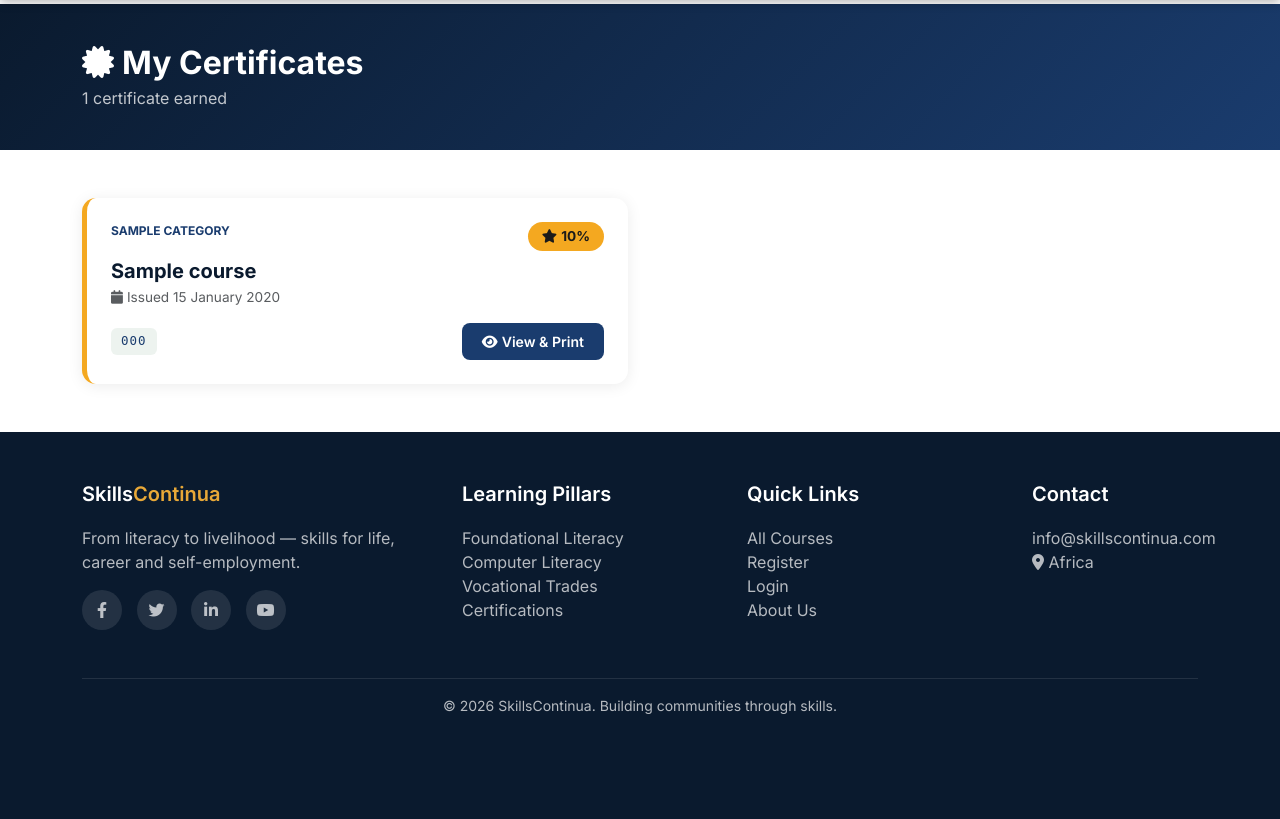
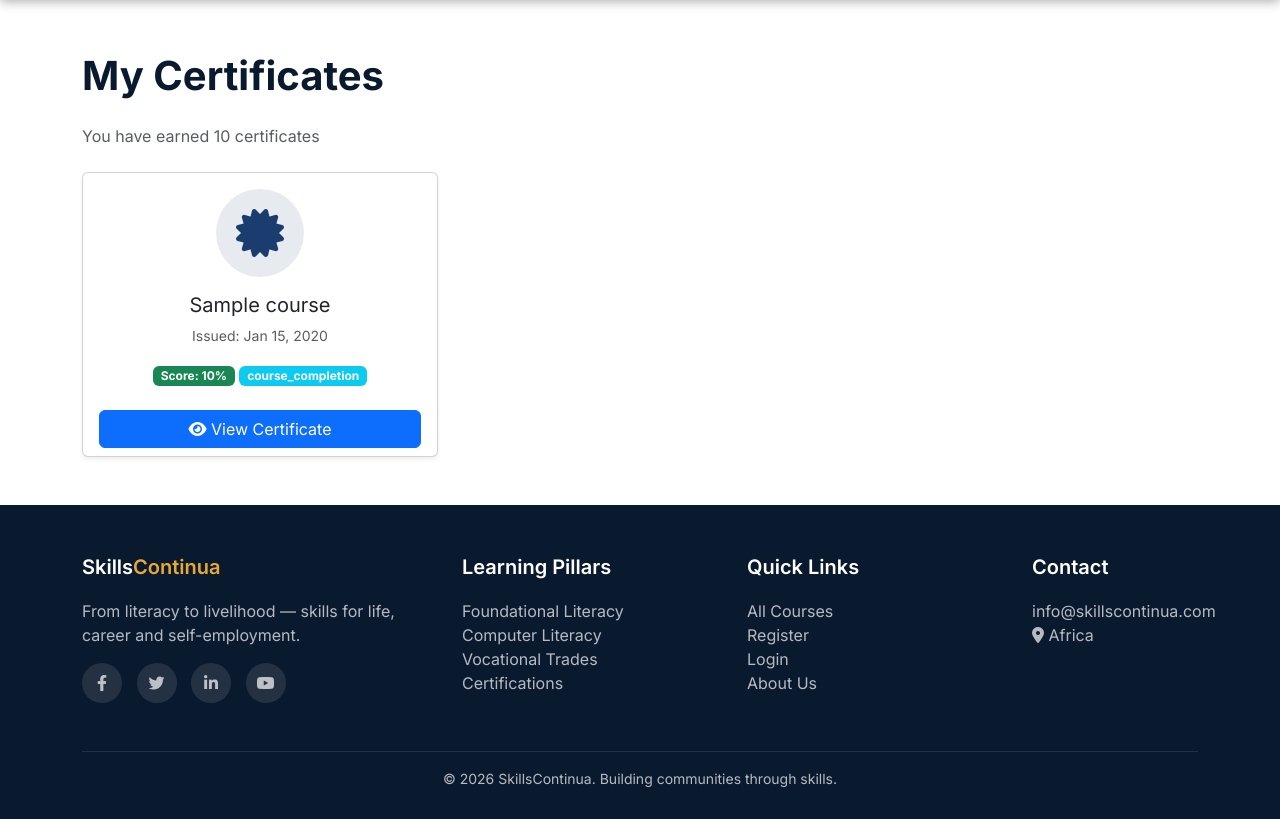
Before and after one commit to skillcontinua/skillscontinua, a Django app: template templates/certifications/my_certificates.html in a window 1280 px wide. Shown: the part 72-891 px from the top of the page. Before the commit the page ends 786 px from the top, so only its background shows below. Run offline with Django 5.2, Linux system fonts and the light colour scheme; tables that the repository leaves empty hold one stand-in row (values such as "Sample post"); the template is opened without the code that fills it: values that come from a table or form of the project are taken from there, most other values are stand-ins (such as "Sample title", 1, 10 or a date in 2020).

Commit message:
Phase 1: Added complete Certification System

```diff
--- a/certifications/urls.py
+++ b/certifications/urls.py
@@ -4,6 +4,11 @@ from . import views
 app_name = 'certifications'
 
 urlpatterns = [
-    path('', views.certification_list, name='certification_list'),
-    path('<int:pk>/', views.certification_detail, name='certification_detail'),
+    path('', views.my_certificates, name='my_certificates'),
+    path('<int:pk>/', views.certificate_detail, name='certificate_detail'),
+    path('generate/<int:enrollment_id>/', views.generate_certificate, name='generate_certificate'),
+    path('download/<int:pk>/', views.download_certificate, name='download'),
+    path('share/<int:pk>/', views.share_certificate, name='share'),
+    path('verify/<str:verification_code>/', views.verify_certificate, name='verify'),
+    path('admin/', views.certificate_list_admin, name='admin_certificates'),
 ]
--- a/templates/certifications/my_certificates.html
+++ b/templates/certifications/my_certificates.html
@@ -1,106 +1,68 @@
 {% extends 'base.html' %}
 
-{% block title %}My Certificates — SkillsContinua{% endblock %}
-
-{% block extra_css %}
-<style>
-.cert-hero {
-    background: linear-gradient(135deg, var(--sc-dark) 0%, var(--sc-primary) 100%);
-    padding: 40px 0;
-    color: white;
-}
-.cert-card {
-    border: none;
-    border-radius: 14px;
-    box-shadow: 0 2px 15px rgba(0,0,0,0.08);
-    padding: 24px;
-    transition: transform 0.2s;
-    border-left: 5px solid #f4a820;
-}
-.cert-card:hover { transform: translateY(-3px); }
-.cert-number {
-    font-size: 0.78rem;
-    font-family: monospace;
-    background: rgba(26,107,60,0.08);
-    color: var(--sc-primary);
-    padding: 4px 10px;
-    border-radius: 6px;
-    letter-spacing: 1px;
-}
-.score-badge {
-    background: #f4a820;
-    color: #1a1a1a;
-    font-weight: 700;
-    padding: 4px 14px;
-    border-radius: 20px;
-    font-size: 0.85rem;
-}
-.btn-view-cert {
-    background-color: var(--sc-primary);
-    color: white;
-    border: none;
-    border-radius: 8px;
-    padding: 8px 20px;
-    font-size: 0.88rem;
-    font-weight: 600;
-    text-decoration: none;
-}
-.btn-view-cert:hover { background-color: var(--sc-dark); color: white; }
-</style>
-{% endblock %}
+{% block title %}My Certificates - SkillsContinua{% endblock %}
 
 {% block content %}
 
-<div class="cert-hero">
+<section class="py-5">
     <div class="container">
-        <h2 class="fw-bold mb-1">
-            <i class="fas fa-certificate me-2"></i>My Certificates
-        </h2>
-        <p class="mb-0 opacity-75">
-            {{ certificates.count }} certificate{{ certificates.count|pluralize }} earned
+        <h1 class="fw-bold mb-4">My Certificates</h1>
+
+        {% if total > 0 %}
+            <p class="text-muted mb-4">You have earned {{ total }} certificate{{ total|pluralize }}</p>
+        {% endif %}
+
+        <div class="row g-4">
+            {% if certificates %}
+                {% for certificate in certificates %}
+                    <div class="col-md-6 col-lg-4">
+                        <div class="card h-100 shadow-sm hover-card">
+                            <div class="card-body text-center">
+                                <div class="certificate-icon mb-3">
+                                    <i class="fas fa-certificate fa-3x" style="color: var(--sc-primary);"></i>
+                                </div>
+                                <h5 class="card-title">{{ certificate.course.title }}</h5>
+                                <p class="card-text text-muted small">
+                                    Issued: {{ certificate.issue_date|date:"M d, Y" }}
                                 </p>
+                                <span class="badge bg-success">Score: {{ certificate.score_percentage }}%</span>
+                                <span class="badge bg-info">{{ certificate.certificate_type }}</span>
                             </div>
-</div>
-
-<div class="container py-5">
-
-    {% if certificates %}
-        <div class="row g-4">
-            {% for cert in certificates %}
-            <div class="col-md-6">
-                <div class="cert-card">
-                    <div class="d-flex justify-content-between align-items-start mb-2">
-                        <span style="font-size:0.75rem; font-weight:700; text-transform:uppercase; color:var(--sc-primary);">
-                            {{ cert.course.category.name }}
-                        </span>
-                        <span class="score-badge">
-                            <i class="fas fa-star me-1"></i>{{ cert.score_percent }}%
-                        </span>
-                    </div>
-                    <h5 class="fw-bold mb-1">{{ cert.course.title }}</h5>
-                    <p class="text-muted mb-2" style="font-size:0.85rem;">
-                        <i class="fas fa-calendar me-1"></i>Issued {{ cert.issued_at|date:"d F Y" }}
-                    </p>
-                    <div class="d-flex justify-content-between align-items-center mt-3">
-                        <span class="cert-number">{{ cert.certificate_number }}</span>
-                        <a href="/certifications/certificate/{{ cert.pk }}/"
-                           class="btn-view-cert">
-                            <i class="fas fa-eye me-1"></i>View & Print
+                            <div class="card-footer bg-transparent border-0">
+                                <a href="{% url 'certifications:certificate_detail' certificate.id %}" class="btn btn-primary w-100">
+                                    <i class="fas fa-eye"></i> View Certificate
                                 </a>
                             </div>
                         </div>
                     </div>
                 {% endfor %}
-        </div>
-
             {% else %}
-        <div class="text-center py-5">
-            <i class="fas fa-certificate fa-3x text-muted mb-3"></i>
-            <h5 class="text-muted">No certificates yet</h5>
-            <p class="text-muted">Complete a course and pass the assessment to earn your first certificate.</p>
-            <a href="/courses/" class="btn btn-primary px-5">Browse Courses</a>
+                <div class="col-12 text-center py-5">
+                    <i class="fas fa-certificate fa-4x text-muted mb-3"></i>
+                    <h3>No Certificates Yet</h3>
+                    <p class="text-muted">Complete courses and earn certificates!</p>
+                    <a href="{% url 'courses:course_list' %}" class="btn btn-primary">
+                        Browse Courses
+                    </a>
                 </div>
             {% endif %}
+        </div>
+    </div>
+</section>
 
-</div>
+<style>
+.hover-card {
+    transition: transform 0.3s ease, box-shadow 0.3s ease;
+}
+.hover-card:hover {
+    transform: translateY(-5px);
+    box-shadow: 0 10px 30px rgba(0,0,0,0.12);
+}
+.certificate-icon i {
+    background: rgba(26, 60, 110, 0.1);
+    padding: 20px;
+    border-radius: 50%;
+}
+</style>
+
 {% endblock %}
```
Also changed, not shown: certifications/models.py (+100 -166 lines), certifications/views.py (+132 -15 lines), templates/certifications/certificate_detail.html (added, +72 -0 lines), templates/certifications/verify_certificate.html (added, +47 -0 lines). Lines whose indentation alone changed are shown as unchanged.
